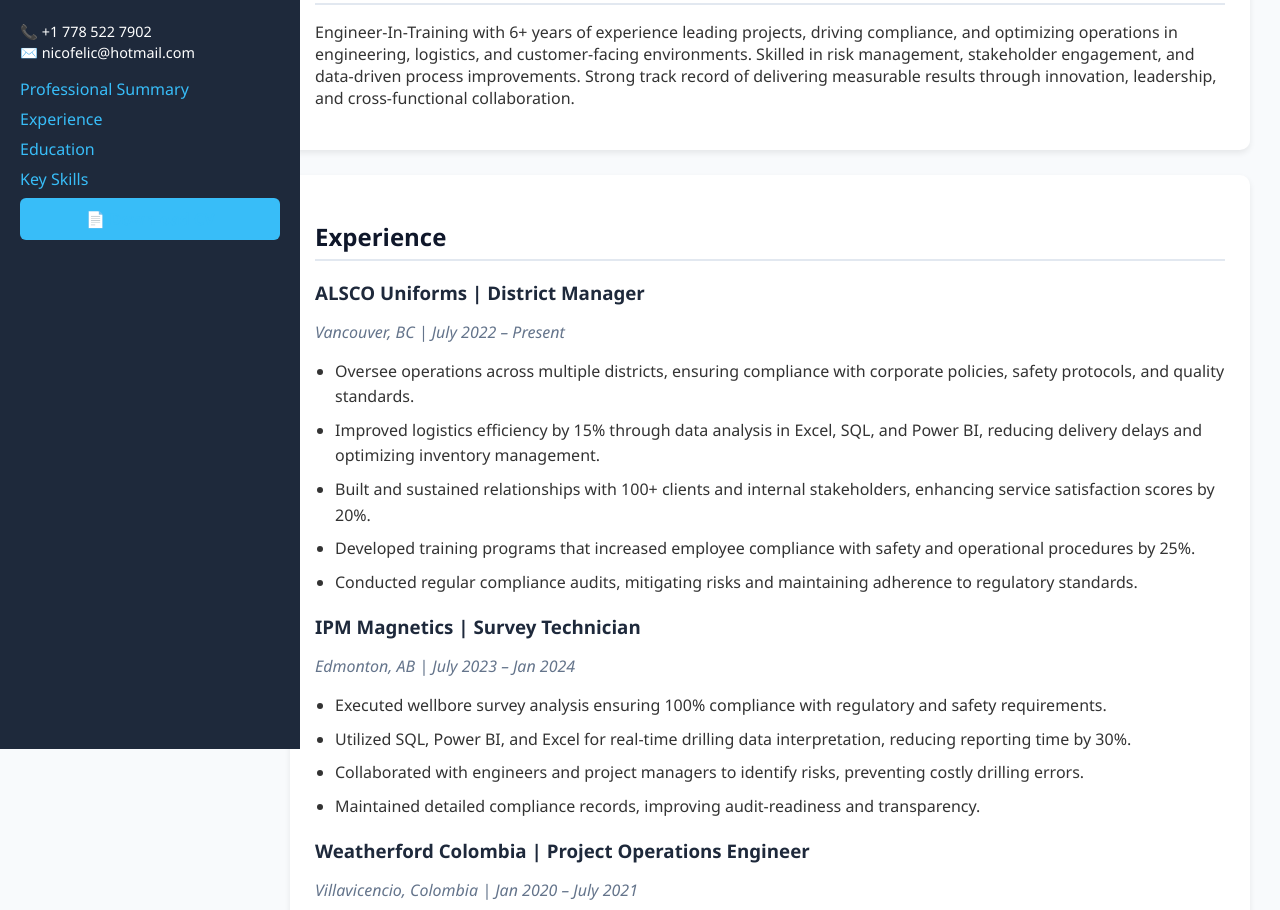
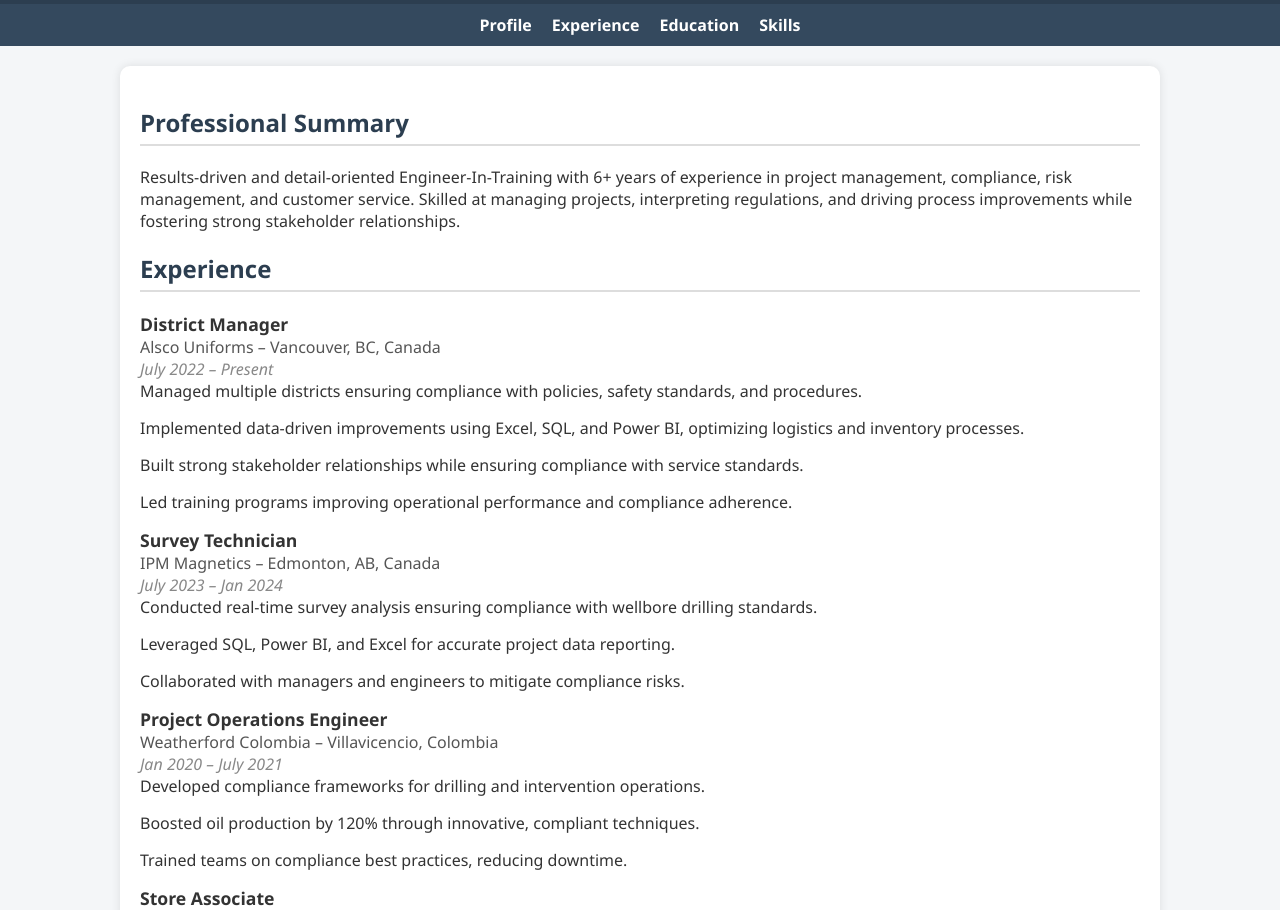
Before and after one commit to FelicianoNicolas/Resume, a plain HTML site: page Index.html in a window 1280 px wide. Shown: the part 111-1021 px from the top of the page. Drawn offline with Linux system fonts and the light colour scheme.

Commit message:
Update Index.html

```diff
--- a/Index.html
+++ b/Index.html
@@ -5,116 +5,164 @@
   <meta name="viewport" content="width=device-width, initial-scale=1.0">
   <title>Nicolas Feliciano - Resume</title>
   <style>
-    body { font-family: 'Segoe UI', Tahoma, sans-serif; margin: 0; padding: 0; background: #f8fafc; color: #333; display: flex; }
-
-    /* Sidebar */
-    .sidebar { width: 260px; background: #1e293b; color: white; padding: 30px 20px; height: 100vh; position: fixed; top: 0; left: 0; overflow-y: auto; }
-    .sidebar h1 { font-size: 1.6em; margin-bottom: 10px; }
-    .sidebar p { font-size: 0.9em; line-height: 1.5; }
-    .sidebar a { color: #38bdf8; text-decoration: none; display: block; margin: 8px 0; }
-    .download-btn { display: block; margin-top: 20px; padding: 10px; background: #38bdf8; color: #1e293b; text-align: center; border-radius: 6px; text-decoration: none; font-weight: bold; transition: 0.3s; }
-    .download-btn:hover { background: #0ea5e9; color: white; }
-
-    /* Main Content */
-    .content { margin-left: 260px; padding: 30px; max-width: 1000px; }
-    section { background: white; padding: 25px; margin-bottom: 25px; border-radius: 10px; box-shadow: 0 3px 6px rgba(0,0,0,0.08); }
-    h2 { color: #0f172a; border-bottom: 2px solid #e2e8f0; padding-bottom: 6px; margin-bottom: 15px; }
-    h3 { margin-bottom: 5px; color: #1e293b; }
-    p i { color: #64748b; }
-    ul { padding-left: 20px; margin-top: 5px; }
-    ul li { margin-bottom: 8px; line-height: 1.6; }
-    .skills { display: flex; flex-wrap: wrap; gap: 10px; }
-    .skill-box { background: #e0f2fe; padding: 8px 14px; border-radius: 6px; font-size: 0.9em; }
-    footer { text-align: center; padding: 15px; font-size: 0.85em; background: #1e293b; color: white; margin-top: 20px; border-radius: 8px; }
+    body {
+      font-family: 'Segoe UI', Tahoma, Geneva, Verdana, sans-serif;
+      margin: 0;
+      padding: 0;
+      background-color: #f4f6f8;
+      color: #333;
+    }
+    header {
+      background-color: #2c3e50;
+      color: white;
+      padding: 20px;
+      text-align: center;
+    }
+    header h1 {
+      margin: 0;
+      font-size: 2em;
+    }
+    header p {
+      margin: 5px 0;
+    }
+    nav {
+      background: #34495e;
+      display: flex;
+      justify-content: center;
+      gap: 20px;
+      padding: 10px;
+    }
+    nav a {
+      color: white;
+      text-decoration: none;
+      font-weight: bold;
+    }
+    nav a:hover {
+      text-decoration: underline;
+    }
+    .container {
+      width: 90%;
+      max-width: 1000px;
+      margin: 20px auto;
+      background: white;
+      padding: 20px;
+      border-radius: 10px;
+      box-shadow: 0 0 10px rgba(0,0,0,0.1);
+    }
+    h2 {
+      color: #2c3e50;
+      border-bottom: 2px solid #ddd;
+      padding-bottom: 5px;
+    }
+    ul {
+      list-style: none;
+      padding: 0;
+    }
+    li {
+      margin-bottom: 15px;
+    }
+    .job-title {
+      font-weight: bold;
+      font-size: 1.1em;
+    }
+    .company {
+      color: #555;
+    }
+    .date {
+      font-style: italic;
+      color: #888;
+    }
   </style>
 </head>
 <body>
-  <!-- Sidebar -->
-  <div class="sidebar">
+  <header>
     <h1>Nicolas Feliciano, EIT</h1>
-    <p>📞 +1 778 522 7902<br>✉️ nicofelic@hotmail.com</p>
-    <a href="#summary">Professional Summary</a>
+    <p>+1 778 522 7902 | nicofelic@hotmail.com | <a href="https://www.linkedin.com" style="color:#1abc9c;">LinkedIn Profile</a></p>
+  </header>
+
+  <nav>
+    <a href="#summary">Profile</a>
     <a href="#experience">Experience</a>
     <a href="#education">Education</a>
-    <a href="#skills">Key Skills</a>
-    <a class="download-btn" href="cv_nicolas_feliciano.pdf" download>📄 Download CV</a>
-  </div>
+    <a href="#skills">Skills</a>
+  </nav>
 
-  <!-- Main Content -->
-  <div class="content">
+  <div class="container">
     <section id="summary">
       <h2>Professional Summary</h2>
-      <p>Engineer-In-Training with 6+ years of experience leading projects, driving compliance, and optimizing operations in engineering, logistics, and customer-facing environments. Skilled in risk management, stakeholder engagement, and data-driven process improvements. Strong track record of delivering measurable results through innovation, leadership, and cross-functional collaboration.</p>
+      <p>Results-driven and detail-oriented Engineer-In-Training with 6+ years of experience in project management, compliance, risk management, and customer service. Skilled at managing projects, interpreting regulations, and driving process improvements while fostering strong stakeholder relationships.</p>
     </section>
 
     <section id="experience">
       <h2>Experience</h2>
+      <ul>
+        <li>
+          <div class="job-title">District Manager</div>
+          <div class="company">Alsco Uniforms – Vancouver, BC, Canada</div>
+          <div class="date">July 2022 – Present</div>
+          <ul>
+            <li>Managed multiple districts ensuring compliance with policies, safety standards, and procedures.</li>
+            <li>Implemented data-driven improvements using Excel, SQL, and Power BI, optimizing logistics and inventory processes.</li>
+            <li>Built strong stakeholder relationships while ensuring compliance with service standards.</li>
+            <li>Led training programs improving operational performance and compliance adherence.</li>
+          </ul>
+        </li>
 
-      <h3>ALSCO Uniforms | District Manager</h3>
-      <p><i>Vancouver, BC | July 2022 – Present</i></p>
+        <li>
+          <div class="job-title">Survey Technician</div>
+          <div class="company">IPM Magnetics – Edmonton, AB, Canada</div>
+          <div class="date">July 2023 – Jan 2024</div>
           <ul>
-        <li>Oversee operations across multiple districts, ensuring compliance with corporate policies, safety protocols, and quality standards.</li>
-        <li>Improved logistics efficiency by 15% through data analysis in Excel, SQL, and Power BI, reducing delivery delays and optimizing inventory management.</li>
-        <li>Built and sustained relationships with 100+ clients and internal stakeholders, enhancing service satisfaction scores by 20%.</li>
-        <li>Developed training programs that increased employee compliance with safety and operational procedures by 25%.</li>
-        <li>Conducted regular compliance audits, mitigating risks and maintaining adherence to regulatory standards.</li>
+            <li>Conducted real-time survey analysis ensuring compliance with wellbore drilling standards.</li>
+            <li>Leveraged SQL, Power BI, and Excel for accurate project data reporting.</li>
+            <li>Collaborated with managers and engineers to mitigate compliance risks.</li>
           </ul>
+        </li>
 
-      <h3>IPM Magnetics | Survey Technician</h3>
-      <p><i>Edmonton, AB | July 2023 – Jan 2024</i></p>
+        <li>
+          <div class="job-title">Project Operations Engineer</div>
+          <div class="company">Weatherford Colombia – Villavicencio, Colombia</div>
+          <div class="date">Jan 2020 – July 2021</div>
           <ul>
-        <li>Executed wellbore survey analysis ensuring 100% compliance with regulatory and safety requirements.</li>
-        <li>Utilized SQL, Power BI, and Excel for real-time drilling data interpretation, reducing reporting time by 30%.</li>
-        <li>Collaborated with engineers and project managers to identify risks, preventing costly drilling errors.</li>
-        <li>Maintained detailed compliance records, improving audit-readiness and transparency.</li>
+            <li>Developed compliance frameworks for drilling and intervention operations.</li>
+            <li>Boosted oil production by 120% through innovative, compliant techniques.</li>
+            <li>Trained teams on compliance best practices, reducing downtime.</li>
           </ul>
+        </li>
 
-      <h3>Weatherford Colombia | Project Operations Engineer</h3>
-      <p><i>Villavicencio, Colombia | Jan 2020 – July 2021</i></p>
+        <li>
+          <div class="job-title">Store Associate</div>
+          <div class="company">TJX Canada – Burnaby, BC, Canada</div>
+          <div class="date">Oct 2021 – June 2022</div>
           <ul>
-        <li>Directed operations in drilling, fishing, milling, and well intervention while ensuring strict adherence to industry regulations.</li>
-        <li>Delivered a 120% production increase by introducing innovative drilling techniques, significantly enhancing project ROI.</li>
-        <li>Designed compliance training sessions that reduced equipment downtime by 18% and improved workforce efficiency.</li>
-        <li>Developed and presented performance dashboards using Tableau and Power BI to senior management for strategic decision-making.</li>
+            <li>Ensured compliance with health and safety procedures in store operations.</li>
+            <li>Enhanced customer satisfaction through effective service and operations management.</li>
           </ul>
-
-      <h3>TJX Canada – Winners, Marshalls, HomeSense | Store Associate</h3>
-      <p><i>Burnaby, BC | Oct 2021 – June 2022</i></p>
-      <ul>
-        <li>Ensured compliance with corporate policies and health & safety regulations in a high-volume retail environment.</li>
-        <li>Delivered excellent customer service, increasing customer satisfaction and repeat business.</li>
-        <li>Supported in-store training programs, improving team adherence to operational standards.</li>
+        </li>
       </ul>
     </section>
 
     <section id="education">
       <h2>Education</h2>
       <ul>
-        <li><b>Master of Business Administration</b> – University Canada West, Vancouver (2023)</li>
-        <li><b>Data Analyst Certification</b> – DataCamp (2022)</li>
-        <li><b>Business Management Specialist</b> – Universidad de América, Bogotá (2019)</li>
-        <li><b>B.Sc. Petroleum Engineering</b> – Universidad de América, Bogotá (2018)</li>
-        <li><b>In Progress:</b> Project Management Professional (PMP) – PMI, Expected Dec 2025</li>
+        <li>M.A.Sc. In Chemical and Biological Engineering – University of British Columbia (2027)</li>
+        <li>Master of Business Administration – University Canada West (2023)</li>
+        <li>Data Analyst Certification – DataCamp (2022)</li>
+        <li>Business Management Specialist – Universidad de América (2019)</li>
+        <li>B.Sc. in Petroleum Engineering – Universidad de América (2018)</li>
+        <li>In Progress: PMP – Project Management Institute (Expected 2025)</li>
       </ul>
     </section>
 
     <section id="skills">
-      <h2>Key Skills</h2>
-      <div class="skills">
-        <div class="skill-box">Project & Time Management</div>
-        <div class="skill-box">Regulatory Compliance</div>
-        <div class="skill-box">Stakeholder Engagement</div>
-        <div class="skill-box">Data Analysis (Excel, SQL, Power BI)</div>
-        <div class="skill-box">Risk Management</div>
-        <div class="skill-box">Technical Writing</div>
-        <div class="skill-box">Process Improvement</div>
-        <div class="skill-box">Customer Service</div>
-      </div>
+      <h2>Skills</h2>
+      <ul>
+        <li>Project & Time Management | Regulatory Compliance | Stakeholder Engagement</li>
+        <li>Data Analysis & Reporting (Excel, SQL, Power BI)</li>
+        <li>Process Improvement | Risk Management | Technical Writing</li>
+        <li>Microsoft Office | MS Project | SharePoint</li>
+      </ul>
     </section>
-
-    <footer>
-      © 2025 Nicolas Feliciano | Built with ❤️ using GitHub Pages
-    </footer>
   </div>
 </body>
 </html>
```
Lines whose indentation alone changed are shown as unchanged.
